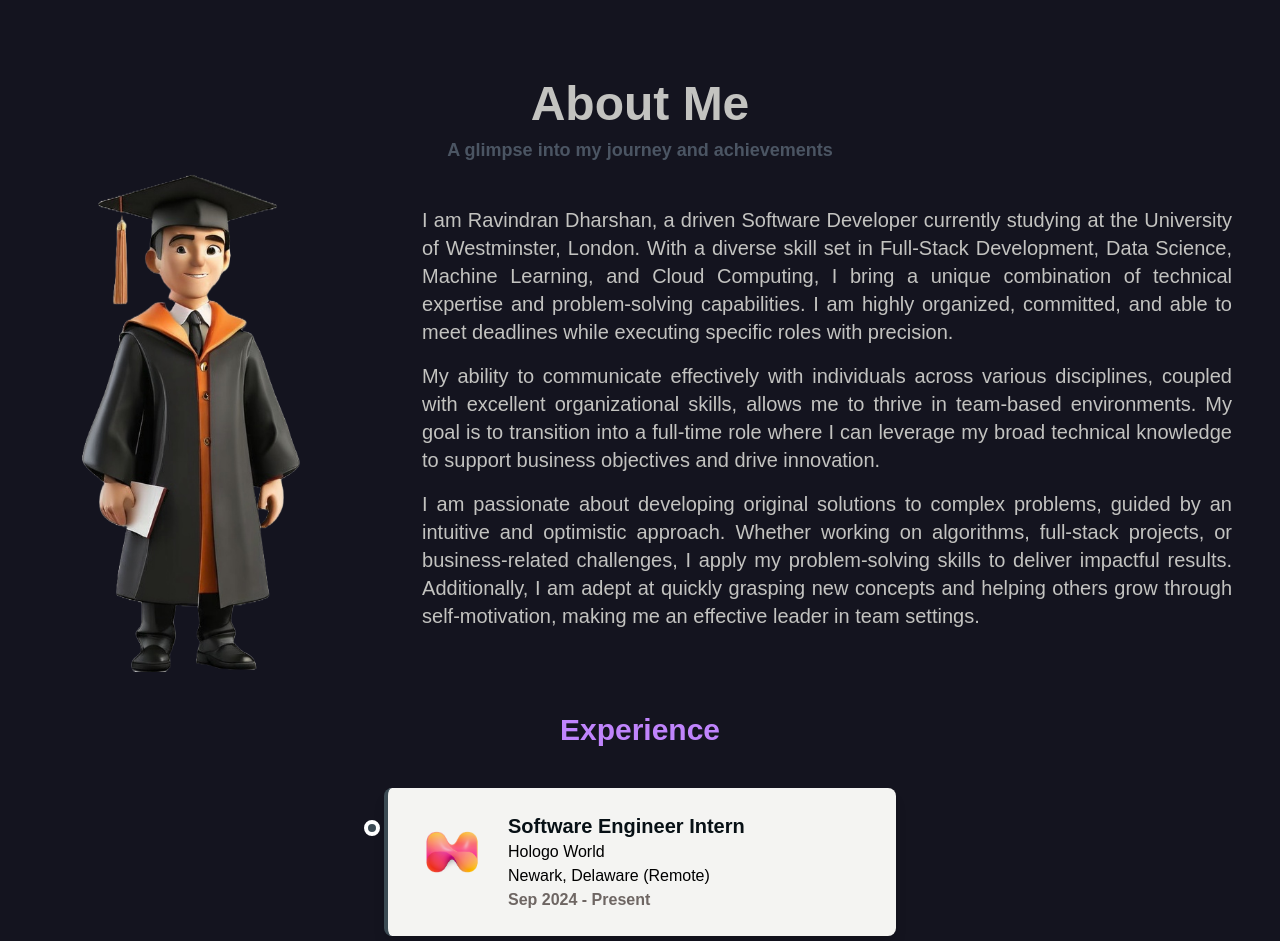
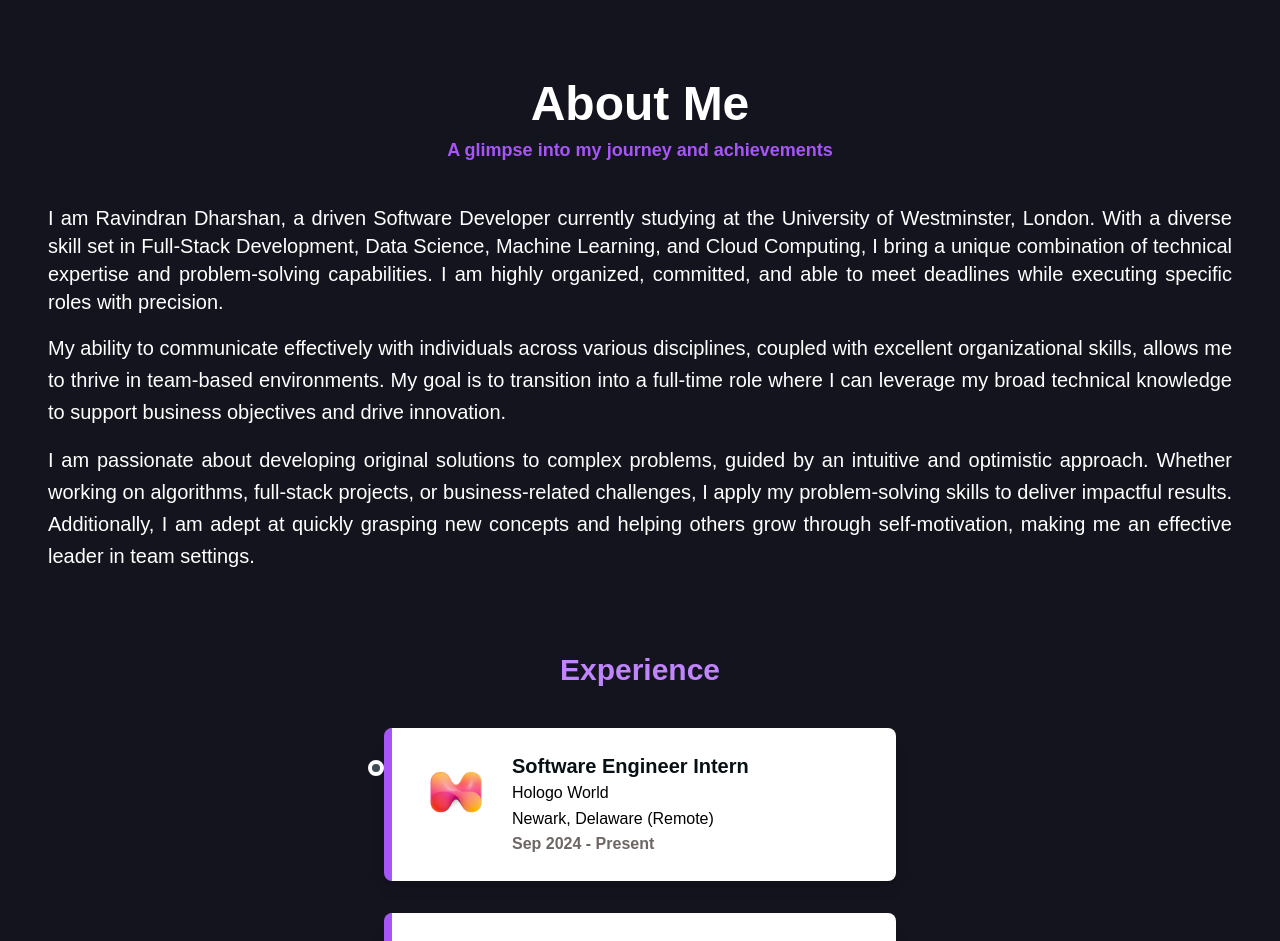
Before and after one commit to DharshanSR/Personal-Portfolio, a Next.js app: page /about in a window 1280 px wide. Shown: the top 941 px of the page. Built offline with nearby package versions, Linux system fonts and the light colour scheme.

Commit message:
comment the profile picture in this page

```diff
--- a/src/app/about/page.tsx
+++ b/src/app/about/page.tsx
@@ -97,14 +97,14 @@ const AboutMe = () => {
         <section id="about" className="container mx-auto px-4 py-20 bg-[#14141F]">
             {/* About Me Section */}
             <motion.h1
-                className="text-5xl font-extrabold text-center mb-2 text-[#c3c3c0]"
+                className="text-5xl font-extrabold text-center mb-2 text-white"
                 variants={fadeInUp}
                 initial="hidden"
                 animate={controlsAbout}
                 ref={aboutRef}
             >
                 About Me
-                <p className="text-lg mt-2 text-gray-600 font-bold">A glimpse into my journey and achievements</p>
+                <p className="text-lg mt-2 text-purple-500 font-bold">A glimpse into my journey and achievements</p>
             </motion.h1>
 
             <motion.div
@@ -115,35 +115,35 @@ const AboutMe = () => {
                 ref={aboutRef}
             >
                 {/* Larger Profile Image */}
-                <motion.div
-                    className="relative mb-6 md:mb-0 md:mr-8"
-                    variants={fadeInUp}
-                >
-                    <Image
-                        src={profileImage}
-                        alt="Profile"
-                        width={850}
-                        height={850}
-                        className="object-cover sm:w-80 sm:h-80 md:w-96 md:h-96 lg:w-[500px] lg:h-[500px]"
-                    />
-                </motion.div>
+                {/*<motion.div*/}
+                {/*    className="relative mb-6 md:mb-0 md:mr-8"*/}
+                {/*    variants={fadeInUp}*/}
+                {/*>*/}
+                {/*    <Image*/}
+                {/*        src={profileImage}*/}
+                {/*        alt="Profile"*/}
+                {/*        width={850}*/}
+                {/*        height={850}*/}
+                {/*        className="object-cover sm:w-80 sm:h-80 md:w-96 md:h-96 lg:w-[500px] lg:h-[500px]"*/}
+                {/*    />*/}
+                {/*</motion.div>*/}
 
                 {/* About Me Text */}
-                <motion.div className="w-full max-w-4xl p-4 md:p-8 font-medium" variants={staggerContainer}>
-                    <motion.p className="text-xl text-[#c3c3c0] mb-4 text-justify" variants={fadeInUp}>
+                <motion.div className="w-full max-w-full p-4 md:p-8 font-medium" style={{lineHeight: "1.6"}} variants={staggerContainer}>
+                    <motion.p className="text-xl text-white mb-4 text-justify" variants={fadeInUp}>
                         I am Ravindran Dharshan, a driven Software Developer currently studying at the University of
                         Westminster, London. With a diverse skill set in Full-Stack Development, Data Science, Machine
                         Learning, and Cloud Computing, I bring a unique combination of technical expertise and
                         problem-solving capabilities. I am highly organized, committed, and able to meet deadlines while
                         executing specific roles with precision.
                     </motion.p>
-                    <motion.p className="text-xl text-[#c3c3c0] mb-4 text-justify" variants={fadeInUp}>
+                    <motion.p className="text-xl text-white mb-4 text-justify" style={{lineHeight: "1.6"}} variants={fadeInUp}>
                         My ability to communicate effectively with individuals across various disciplines, coupled with
                         excellent organizational skills, allows me to thrive in team-based environments. My goal is to
                         transition into a full-time role where I can leverage my broad technical knowledge to support
                         business objectives and drive innovation.
                     </motion.p>
-                    <motion.p className="text-xl text-[#c3c3c0] mb-2 text-justify" variants={fadeInUp}>
+                    <motion.p className="text-xl text-white mb-2 text-justify" style={{lineHeight: "1.6"}} variants={fadeInUp}>
                         I am passionate about developing original solutions to complex problems, guided by an intuitive
                         and optimistic approach. Whether working on algorithms, full-stack projects, or business-related
                         challenges, I apply my problem-solving skills to deliver impactful results. Additionally, I am
@@ -173,7 +173,7 @@ const AboutMe = () => {
                 {experiences.map((exp, index) => (
                     <motion.div
                         key={index}
-                        className="relative w-full max-w-lg bg-[#f4f4f2] border-l-4 border-[#3c4b54] p-6 rounded-lg shadow-lg hover:shadow-xl hover:bg-[#e8e8e6] transition-all duration-300 ease-in-out transform hover:-translate-y-1"
+                        className="relative w-full max-w-lg bg-white border-l-8 border-purple-500 p-6 rounded-lg shadow-lg hover:shadow-xl hover:bg-purple-100 transition-all duration-300 ease-in-out transform hover:-translate-y-1"
                         variants={fadeInUp}
                     >
                         {/* Timeline Dot */}
@@ -181,9 +181,9 @@ const AboutMe = () => {
                             className="absolute -left-6 top-8 w-4 h-4 bg-[#3c4b54] rounded-full border-4 border-white"></div>
 
                         {/* Experience Content */}
-                        <div className="flex items-start space-x-4">
+                        <div className="flex items-start space-x-4 cursor-pointer">
                             {/* Company Logo */}
-                            <div className="w-20">
+                            <div className="w-20 hover:scale-105">
                                 <Image
                                     src={exp.logo}
                                     alt={`${exp.company} logo`}
@@ -193,7 +193,7 @@ const AboutMe = () => {
                                 />
                             </div>
                             {/* Experience Info */}
-                            <div className="flex-1">
+                            <div className="flex-1" style={{lineHeight: "1.6"}}>
                                 <h2 className="text-xl font-semibold text-[#071015]">{exp.role}</h2>
                                 <h3 className="text-black">{exp.company}</h3>
                                 <p className="text-black">{exp.location}</p>
@@ -220,7 +220,7 @@ const AboutMe = () => {
                 {education.map((edu, index) => (
                     <motion.div
                         key={index}
-                        className="border border-[#6e6663] rounded-lg shadow-md p-6 flex items-center space-x-4 max-w-md bg-[#c3c3c0]"
+                        className="border-l-8 border-purple-500 rounded-lg shadow-md p-6 flex items-center space-x-4 max-w-md bg-white" style={{lineHeight: "1.6"}}
                         variants={fadeInUp}
                     >
                         {/* Institution Logo */}
```
